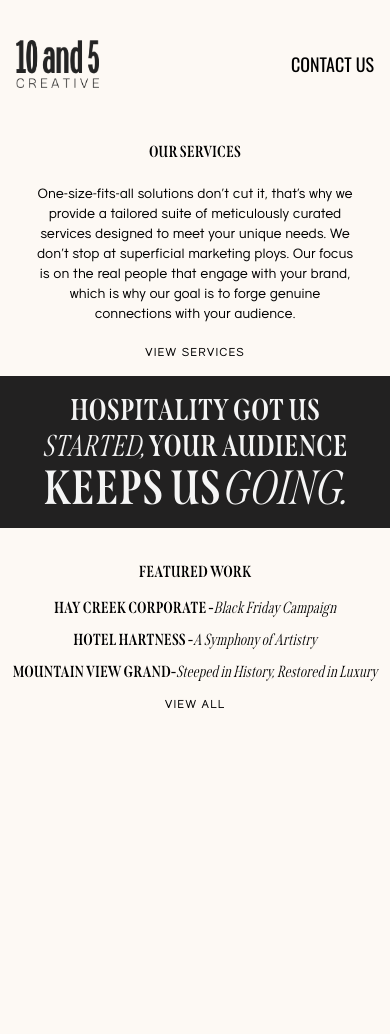
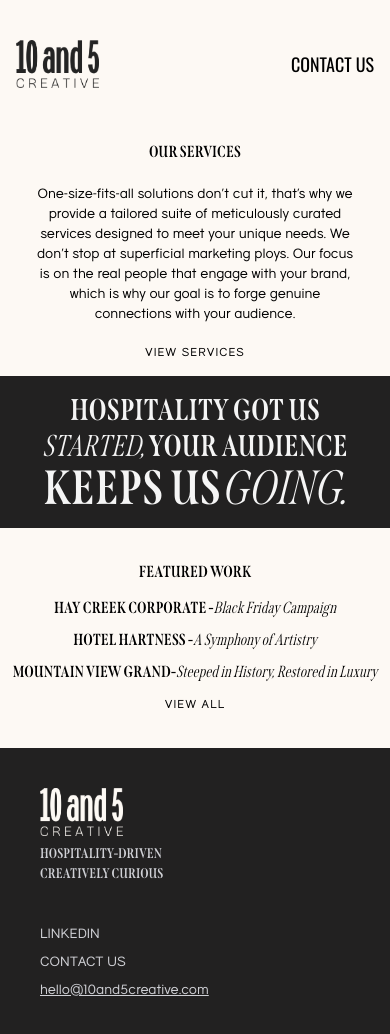
Before and after one commit to MMount98/10and5, a React (Create React App) app: page /homepage in a window 390 px wide. Shown: the top 1034 px of the page. Before the commit the page ends 844 px from the top, so only its background shows below. Built offline with nearby package versions, Linux system fonts and the light colour scheme.

Commit message:
built footer compenent testing on mobile deivce for responsivness

```diff
--- a/src/App.js
+++ b/src/App.js
@@ -1,5 +1,6 @@
 import { BrowserRouter as Router, Routes, Route } from "react-router-dom";
 import NavBar from "./components/navbar";
+import Footer from "./components/footer";
 import Splash from "./components/pages/splash";
 import PreviousWork from "./components/pages/previousWork";
 import OurTeam from "./components/pages/ourTeam";
@@ -9,7 +10,7 @@ import HaycreekSubPage from "./components/pages/haycreekSubPage";
 import MVGSubPage from "./components/pages/mvgSubPage";
 import CastleSubPage from "./components/pages/castleSubPage";
 import ServicesPage from "./components/pages/servicesPage";
-import Homepage  from "./components/pages/homepage";
+import Homepage from "./components/pages/homepage";
 
 function App() {
   return (
@@ -28,6 +29,7 @@ function App() {
           <Route path="/services" element={<ServicesPage />} />
           <Route path="/homepage" element={<Homepage />} />
         </Routes>
+        <Footer />
       </Router>
     </>
   );
--- /dev/null
+++ b/src/components/footer.js
@@ -0,0 +1,33 @@
+//logo
+import lightLogo from "./images/10_5logo_white.png";
+
+export default function Footer() {
+  return (
+    <>
+      <footer className="footer p-10 bg-custom-black text-neutral-content">
+        <aside>
+          <img
+            src={lightLogo}
+            alt="10and5 logo"
+            className="h-12 sm:h-16 w-auto"
+          />
+          <p className="font-span md:text-5xl md:mt-12">
+            HOSPITALITY-DRIVEN
+            <br />
+            CREATIVELY CURIOUS
+          </p>
+        </aside>
+        <nav className="md:text-2xl md:mt-24 font-napzer">
+          <a
+            href="https://www.linkedin.com/company/10and5creative/"
+            className="md:mt-5"
+          >
+            LINKEDIN
+          </a>
+          <p>CONTACT US</p>
+          <a href="mailto:hello@10and5creative.com" className="underline">hello@10and5creative.com</a>
+        </nav>
+      </footer>
+    </>
+  );
+}
```
